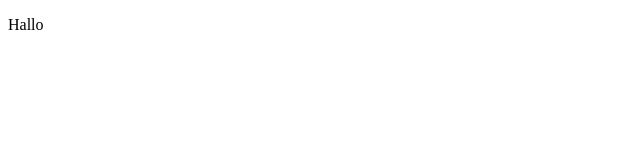
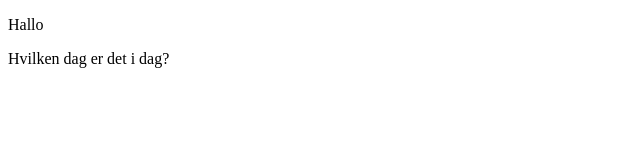
Before and after one commit to IrynaOstapenko/Tema_4, a plain HTML site: page index.html in a window 1280 px wide. Shown: the whole page, without its empty margins (0-640 px from the left). Drawn offline with Linux system fonts and the light colour scheme.

Commit message:
Added a paragraph

```diff
--- a/index.html
+++ b/index.html
@@ -8,5 +8,8 @@
 	</head>
 	<body>
 		<p>Hallo</p>
+        <p>Hvilken dag er det i dag?</p>
+
+
 	</body>
 </html>
```
